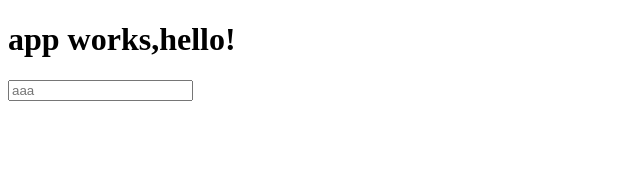
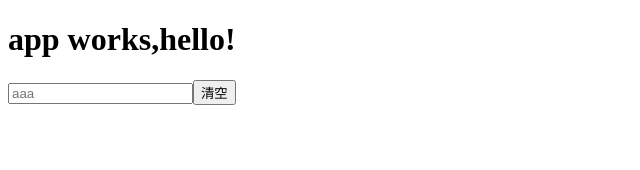
Before and after one commit to jacktomcat/ngchapter01, an Angular app: page / in a window 1280 px wide. Shown: the top 170 px of the page, without its empty margins (0-640 px from the left). Built offline with nearby package versions, Linux system fonts and the light colour scheme.

Commit message:
新增绑定事件

```diff
--- a/src/app/home/home.component.html
+++ b/src/app/home/home.component.html
@@ -1 +1,3 @@
-<input type="text" placeholder="{{text}}">
+<input type="text" placeholder="{{text}}" #search>
+
+<button (click)="clear(search)">清空</button>
--- a/src/app/home/home.component.ts
+++ b/src/app/home/home.component.ts
@@ -19,4 +19,9 @@ import { Component, Input } from '@angular/core';
 export class HomeComponent{
     @Input("too")
     text = "please input message"
+    /**事件绑定**/
+    clear(val){
+        val.value="";
+        console.log("清空了内容");
+    }
 }
```
